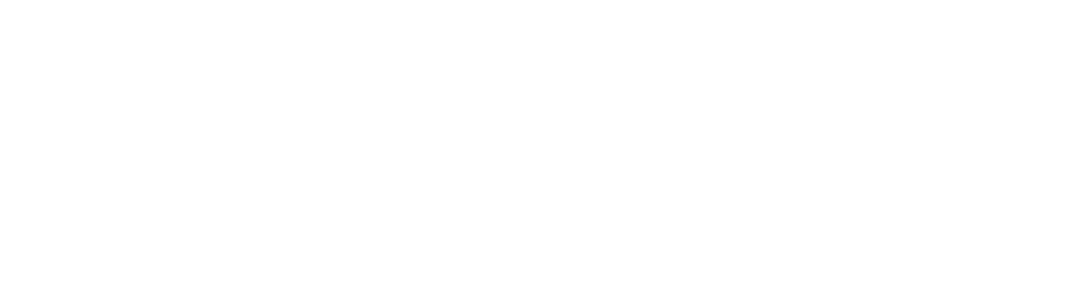
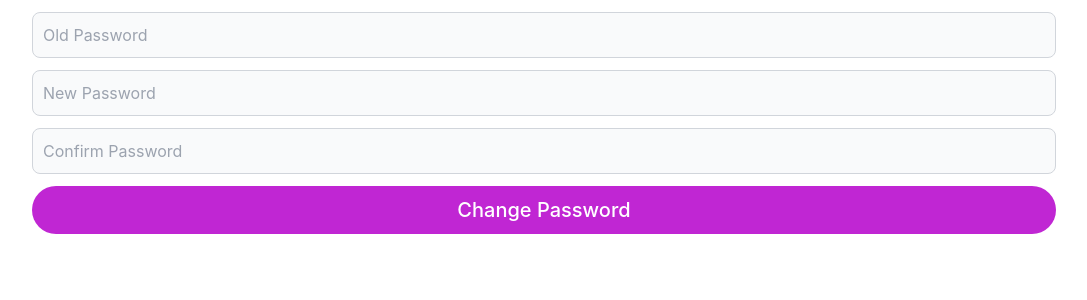
Before and after one commit to abhilashk23/mern-frontend-user, a React (Create React App) app: page /passwordupdate in a window 1280 px wide. Shown: the top 300 px of the page, without its empty margins (96-1183 px from the left). Built offline with nearby package versions, Linux system fonts and the light colour scheme.

Commit message:
Added password update festure ✅

```diff
--- a/src/App.js
+++ b/src/App.js
@@ -11,6 +11,7 @@
 import BgUpdate from './components/BgUpdate/BgUpdate';
 import DelLink from './components/DelLink/DelLink';
 import SearchUser from './components/SearchUser/SearchUser';
+import PasswordUpdate from './components/PasswordUpdate/PasswordUpdate';
 
 function App() {
   const [user, setUser] = useState(null);
@@ -72,6 +73,9 @@
         <Route path="/searchuser" exact>
           <SearchUser />
         </Route>
+        <Route path="/passwordupdate" exact>
+          <PasswordUpdate />
+        </Route>
       </div>
     </Router>
   );
--- a/src/components/Header2/Header2.js
+++ b/src/components/Header2/Header2.js
@@ -15,6 +15,7 @@
 import { Box } from '@mui/material';
 import BgUpdate from '../BgUpdate/BgUpdate';
 import UpdatePF from '../UpdatePF/UpdatePF';
+import PasswordUpdate from '../PasswordUpdate/PasswordUpdate';
 
 
 const style = {
@@ -22,7 +23,7 @@
     top: '50%',
     left: '50%',
     transform: 'translate(-50%, -50%)',
-    width: 'inherit',
+    width: '50%',
     bgcolor: 'background.paper',
     borderRadius: 5,
     boxShadow: 24,
@@ -42,6 +43,10 @@
     const [profileOpen, setProfileOpen] = useState(false);
     const handleProfileOpen = () => setProfileOpen(true);
     const handleProfileClose = () => setProfileOpen(false);
+
+    const [passOpen, setPassOpen] = useState(false);
+    const handlePassOpen = () => setPassOpen(true);
+    const handlePassClose = () => setPassOpen(false);
 
 
     const handleLogout = () => {
@@ -100,6 +105,7 @@
                 <a onClick={handleBgOpen} title="Update Background Image"><WallpaperIcon /></a>
                 <a href="" onClick={handleBgRemove} title="Remove Background Image"><CancelPresentationIcon /></a>
                 <a href="/login" onClick={handleLogout} title="Logout"><LogoutIcon /></a>
+                <a onClick={handlePassOpen} sx={{cursor: "pointer"}}>Password</a>
             </div>
 
             {/* Bg update input */}
@@ -135,7 +141,26 @@
                     </div>
                 </Box>
             </Modal>
+
+            {/* Password update input */}
+            <Modal
+                open={passOpen}
+                onClose={handlePassClose}
+                aria-labelledby="modal-modal-title"
+                aria-describedby="modal-modal-description"
+            >
+                <Box sx={style}>
+                    <div className='w-full flex flex-row justify-end mb-5'>
+                        <CloseIcon onClick={handlePassClose} sx={{ cursor: 'pointer' }} />
+                    </div>
+                    <div className='p-2 w-full'>
+                        <PasswordUpdate />
+                    </div>
+                </Box>
+            </Modal>
+
         </div>
+
     )
 }
 
--- /dev/null
+++ b/src/components/PasswordUpdate/PasswordUpdate.js
@@ -0,0 +1,47 @@
+import React, { useState } from 'react';
+import axios from 'axios';
+
+function PasswordUpdate() {
+    const [oldPass, setOldPass] = useState('');
+    const [newPass, setNewPass] = useState('');
+    const [confPass, setConfPass] = useState('');
+
+    const handleSubmit = async (e) => {
+        e.preventDefault();
+        try {
+            const token = localStorage.getItem('token');
+            await axios.post('http://localhost:5000/users/passwordUpdate', { token, oldPass: oldPass, newPass: newPass, confNewPass: confPass })
+            .then((response) => {
+                alert(response.data.message);
+            })
+            .catch((e) => {
+                console.log(e);
+            })
+        }
+        catch (error) {
+            console.log(error);
+        }
+    }
+
+    return (
+        <div>
+            <form onSubmit={handleSubmit} className='flex flex-col justify-center items-center w-full my-3 gap-y-3'>
+            <div className='w-4/5 flex flex-row items-center justify-items-center gap-x-4'>
+                    <input type="password" name="oldpassword" id="oldpassword" className="bg-gray-50 border border-gray-300 text-gray-900 rounded-lg focus:ring-primary-600 focus:border-primary-600 block w-full p-2.5" placeholder="Old Password" value={oldPass} onChange={(e) => setOldPass(e.target.value)} required />
+                </div>
+                <div className='w-4/5 flex flex-row items-center justify-items-center gap-x-4'>
+                    <input type="password" name="newpassword" id="newpassword" className="bg-gray-50 border border-gray-300 text-gray-900 rounded-lg focus:ring-primary-600 focus:border-primary-600 block w-full p-2.5" placeholder="New Password" value={newPass} onChange={(e) => setNewPass(e.target.value)} required />
+                </div>
+                <div className='w-4/5 flex flex-row items-center justify-items-center gap-x-4'>
+                    <input type="password" name="confirmPass" id="confirmPass" className="bg-gray-50 border border-gray-300 text-gray-900 rounded-lg focus:ring-primary-600 focus:border-primary-600 block w-full p-2.5" placeholder="Confirm Password" value={confPass} onChange={(e) => setConfPass(e.target.value)} required />
+                </div>
+
+
+
+                <button type="submit" className='w-4/5 bg-fuchsia-600 disabled:bg-neutral-300 text-white disabled:text-neutral-500 p-2.5 rounded-full font-medium text-xl'>Change Password</button>
+            </form>
+        </div>
+    )
+}
+
+export default PasswordUpdate
```
